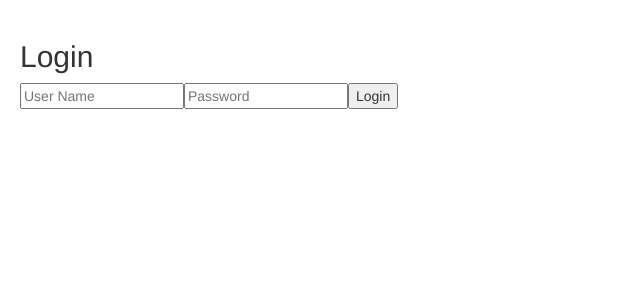
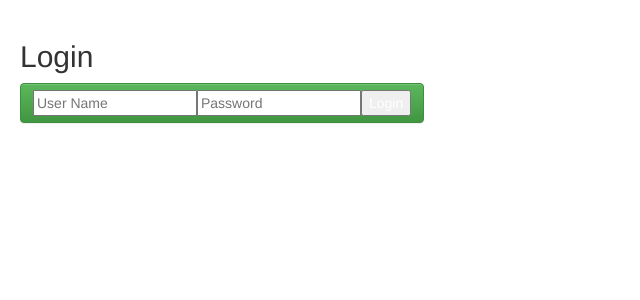
Before and after one commit to GertMadsen/CA3, a React (Create React App) app in the folder Web Client/: page / in a window 1280 px wide. Shown: the top 300 px of the page, without its empty margins (0-640 px from the left). Built offline with nearby package versions, Linux system fonts and the light colour scheme.

Commit message:
bootstrap

```diff
--- a/Web Client/src/App.js
+++ b/Web Client/src/App.js
@@ -30,7 +30,7 @@ class LogIn extends Component {
     return (
       <div>
         <h2>Login</h2>
-        <form onSubmit={this.login} onChange={this.onChange} >
+        <form className= 'btn btn-success'onSubmit={this.login} onChange={this.onChange} >
           <input placeholder="User Name" id="username" />
           <input placeholder="Password" id="password" />
           <button>Login</button>
```
